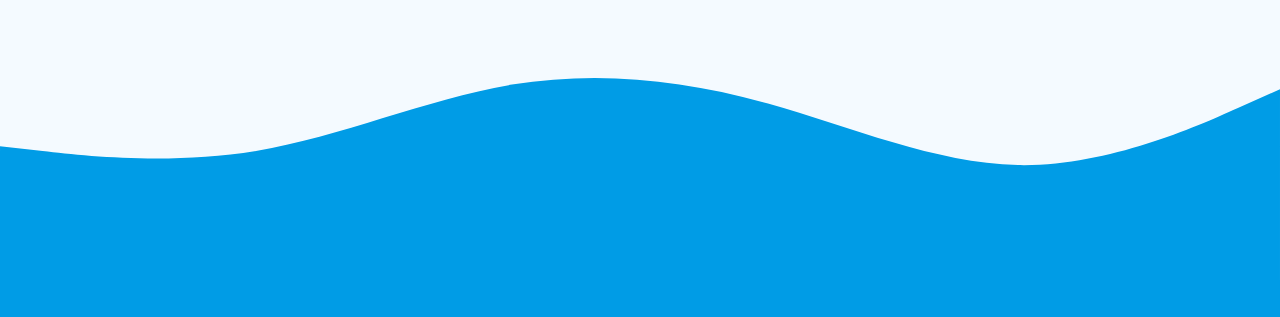
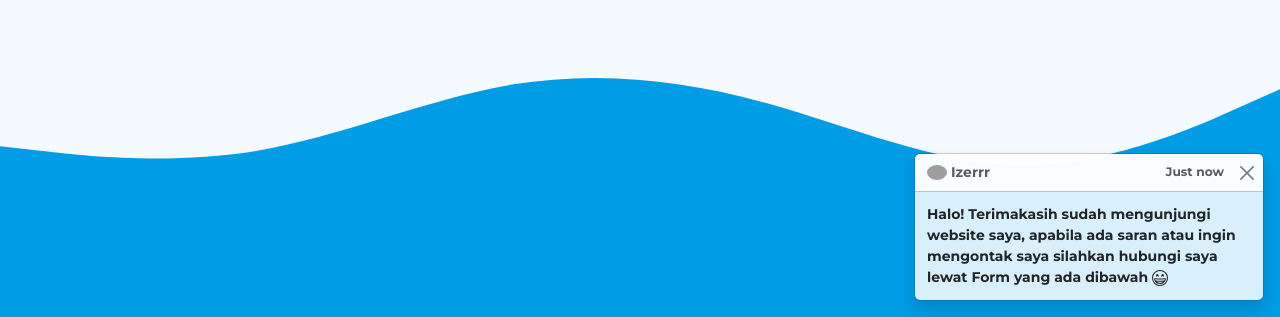
Before and after one commit to Izerrr/portfolio, a plain HTML site: page index.html in a window 1280 px wide. Shown: the part 483-800 px from the top of the page. Drawn offline with nearby package versions, Linux system fonts and the light colour scheme; grey boxes are pictures that could not be loaded.

Commit message:
Adding Toast + Compress CR5

```diff
--- a/index.html
+++ b/index.html
@@ -22,14 +22,15 @@
     <link rel="stylesheet" href="https://unpkg.com/aos@next/dist/aos.css" />
     <!-- Additional JS -->
     <script src="https://cdn.jsdelivr.net/npm/jquery@3.6.4/dist/jquery.slim.min.js"></script>
-    <script src="https://cdn.jsdelivr.net/npm/popper.js@1.16.1/dist/umd/popper.min.js"></script>
+    <script src="https://cdn.jsdelivr.net/npm/@popperjs/core@2.11.7/dist/umd/popper.min.js"></script>
+    <script src="https://maxcdn.bootstrapcdn.com/bootstrap/5.3.0/js/bootstrap.min.js"></script>
     <script src="https://cdn.jsdelivr.net/npm/bootstrap@4.6.2/dist/js/bootstrap.bundle.min.js"></script>
     <script src="https://unpkg.com/aos@next/dist/aos.js"></script>
   </head>
 
   <body id="home">
     <!-- Start of Navbar -->
-    <nav class="navbar navbar-expand-lg shadow-sm sticky-top" data-bs-theme="dark" style="background-color: #9ec0fa">
+    <nav class="navbar navbar-expand-lg shadow sticky-top" data-bs-theme="dark" style="background-color: #9ec0fa">
       <div class="container">
         <a class="icon-link" href="https://instagram.com/rayizerrr">
           <img src="./Bahan/Navbar/pfp_new.png" alt="Logo" width="50" height="50" class="align-self-center" />
@@ -60,10 +61,35 @@
     </nav>
     <!-- End of Navbar -->
 
+    <!-- Toast Container -->
+    <div aria-live="polite" aria-atomic="true" class="position-relative">
+      <!-- Position it -->
+      <div class="toast-container position-fixed bottom-0 end-0 p-3">
+        <!-- Toast -->
+        <div class="toast fade hide" id="myToast" role="alert" aria-live="assertive" aria-atomic="true">
+          <div class="toast-header">
+            <img src="./Bahan/Jumbotron/izergif.gif" width="20" class="rounded-circle me-1" alt="Izer" />
+            <strong class="me-auto">Izerrr</strong>
+            <small>Just now</small>
+            <button type="button" class="btn-close" data-bs-dismiss="toast" aria-label="Close"></button>
+          </div>
+          <div class="toast-body">
+            Halo! Terimakasih sudah mengunjungi website saya, apabila ada saran atau ingin mengontak saya silahkan hubungi saya lewat Form yang ada dibawah
+            <svg xmlns="http://www.w3.org/2000/svg" width="16" height="16" fill="currentColor" class="bi bi-emoji-grin" viewBox="0 0 16 16">
+              <path
+                d="M12.946 11.398A6.002 6.002 0 0 1 2.108 9.14c-.114-.595.426-1.068 1.028-.997C4.405 8.289 6.48 8.5 8 8.5s3.595-.21 4.864-.358c.602-.07 1.142.402 1.028.998a5.95 5.95 0 0 1-.946 2.258m-.078-2.25C11.588 9.295 9.539 9.5 8 9.5s-3.589-.205-4.868-.352c.11.468.286.91.517 1.317A37 37 0 0 0 8 10.75a37 37 0 0 0 4.351-.285c.231-.407.407-.85.517-1.317m-1.36 2.416c-1.02.1-2.255.186-3.508.186s-2.488-.086-3.507-.186A5 5 0 0 0 8 13a5 5 0 0 0 3.507-1.436ZM6.488 7c.114-.294.179-.636.179-1 0-1.105-.597-2-1.334-2C4.597 4 4 4.895 4 6c0 .364.065.706.178 1 .23-.598.662-1 1.155-1 .494 0 .925.402 1.155 1M12 6c0 .364-.065.706-.178 1-.23-.598-.662-1-1.155-1-.494 0-.925.402-1.155 1a2.8 2.8 0 0 1-.179-1c0-1.105.597-2 1.334-2C11.403 4 12 4.895 12 6"
+              />
+              <path d="M8 16A8 8 0 1 0 8 0a8 8 0 0 0 0 16m0-1A7 7 0 1 1 8 1a7 7 0 0 1 0 14" />
+            </svg>
+          </div>
+        </div>
+      </div>
+    </div>
+
     <!-- Start of Jumbotron -->
     <section class="jumbotron">
       <div class="profile text-center" data-aos="zoom-in" data-aos-duration="1000">
-        <img src="./Bahan/Jumbotron/ijer.jpg" alt="Ini pemberian dari bubub" width="200" class="rounded-circle mb-1" />
+        <img src="./Bahan/Jumbotron/ijer.jpg" alt="Zer" width="200" class="rounded-circle mb-1" />
         <h1 class="display-4">Rayhan Fahrezi Setiawan</h1>
         <div class="l-container"><p class="lead">Developer | Multimedia | Musician</p></div>
       </div>
--- a/script.js
+++ b/script.js
@@ -14,3 +14,15 @@ ul.addEventListener("click", (e) => {
     e.target.classList.add("active");
   }
 });
+
+document.addEventListener("DOMContentLoaded", function () {
+  setTimeout(function () {
+    var toastEl = document.getElementById("myToast");
+    var toast = new bootstrap.Toast(toastEl, {
+      autohide: false,
+    });
+
+    toastEl.classList.remove("hide"); // Ensure it's not hidden
+    toast.show();
+  }, 5000); // 5000ms = 5 seconds
+});
--- a/style.css
+++ b/style.css
@@ -28,6 +28,16 @@ section {
   margin: auto; /* Gives that scrolling effect as the typing happens */
   letter-spacing: 0.2em; /* Adjust as needed */
   animation: typing 8s steps(37, end), blink-caret 1.75s step-end infinite;
+}
+
+.toast.fade {
+  transition: opacity 0.5s ease-in-out;
+}
+.toast.show {
+  opacity: 1;
+}
+.toast.hide {
+  opacity: 0;
 }
 
 /* The typing effect */
@@ -97,7 +107,7 @@ hr {
   width: 120px;
   height: 120px;
   object-fit: contain;
-  overflow: hidden;
+  overflow: scroll;
   transition: all 0.3s;
 }
 
```
